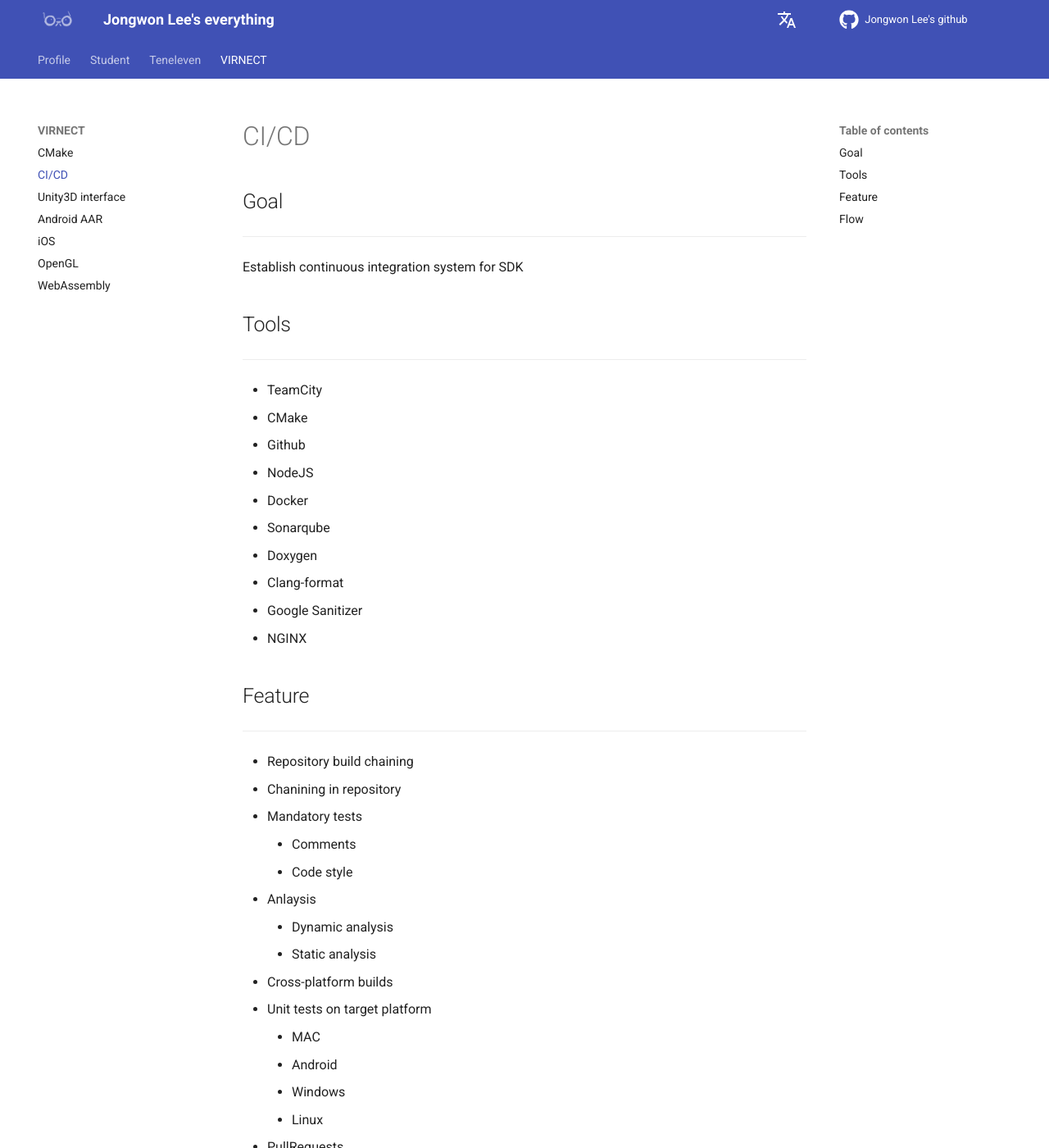
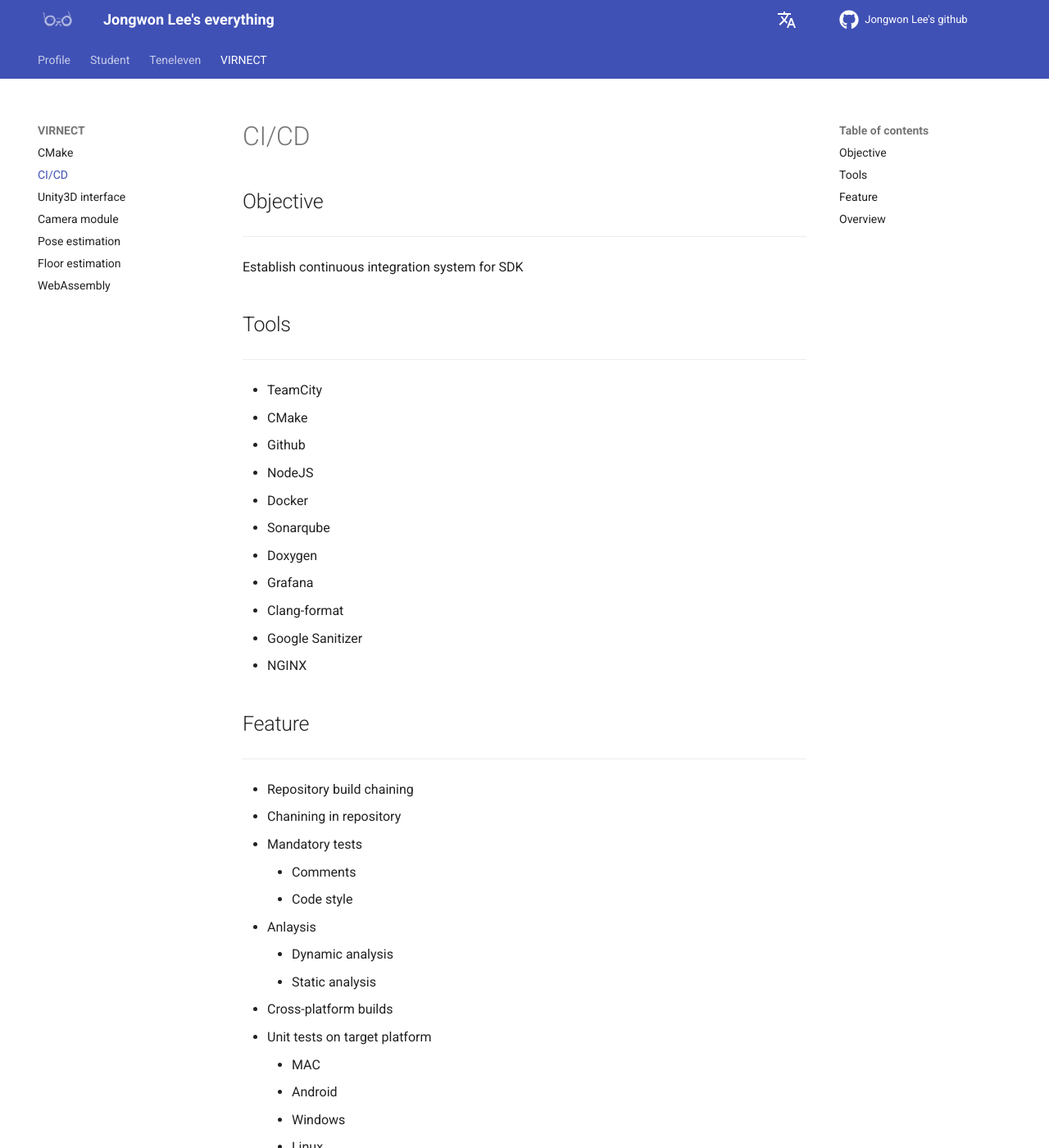
Before and after one commit to Bluefriend/Bluefriend.github.io, an MkDocs documentation site: the page built from docs/projects/cicd.md, in a window 1280 px wide and 1400 px high. Shown: the whole window at 82% size. Built offline with MkDocs 1.6.1 and Material for MkDocs 9.7.7, drawn with Linux system fonts in a browser that asks for light colours; comment, search, counter and statistics services are not loaded.

Commit message:
Update docs

```diff
--- a/docs/projects/cicd.md
+++ b/docs/projects/cicd.md
@@ -1,4 +1,4 @@
-## Goal
+## Objective
 ---
 Establish continuous integration system for SDK
 
@@ -11,6 +11,7 @@
 - Docker
 - Sonarqube
 - Doxygen
+- Grafana
 - Clang-format
 - Google Sanitizer
 - NGINX
@@ -36,6 +37,6 @@
 - Maintanence system using Docker
 
 
-## Flow
+## Overview
 ---
-![WASM build flow](../imgs/wasm/flow.png){ width="100%"}
+![CICD system overview](../imgs/cicd/overview.png){ width="100%"}
--- a/docs/projects/webassembly.md
+++ b/docs/projects/webassembly.md
@@ -1,4 +1,4 @@
-## Goal
+## Objective
 ---
 Make Webassembly module using Emscripten, CMake
 
@@ -17,7 +17,7 @@
 - Clion
 
 ## Feature
-
+---
 - C++ interface using [Embind](https://emscripten.org/docs/porting/connecting_cpp_and_javascript/embind.html)
 - SIMD/None SIMD version compile
   - SIMD for latest version of browser
--- a/mkdocs.yml
+++ b/mkdocs.yml
@@ -36,9 +36,9 @@
         - CMake: projects/cmake.md
         - CI/CD: projects/cicd.md
         - Unity3D interface: projects/csharp_interface.md
-        - Android AAR: projects/android_aar.md
-        - iOS: projects/ios_sample.md
-        - OpenGL: projects/opengl_sample.md
+        - Camera module: projects/camera.md
+        - Pose estimation: projects/poseestimation.md
+        - Floor estimation: projects/depth.md
         - WebAssembly: projects/webassembly.md
 markdown_extensions:
   - attr_list
```
Also changed, not shown: docs/projects/android_aar.md (deleted, +0 -1 lines), docs/projects/camera.md (added, +44 -0 lines), docs/projects/cmake.md (+1 -1 lines), docs/projects/depth.md (added, +21 -0 lines), docs/projects/ios_sample.md (deleted, +0 -1 lines), docs/projects/opengl_sample.md (deleted, +0 -1 lines), docs/projects/poseestimation.md (added, +27 -0 lines), docs/imgs/camera/web_flow.png (added), docs/imgs/cicd/overview.png (added), docs/imgs/depth/panel_clock.JPG (added), docs/imgs/depth/sink_reverse.JPG (added), docs/imgs/pose/flow.PNG (added), docs/imgs/pose/pose.png (added), 1 other file.
